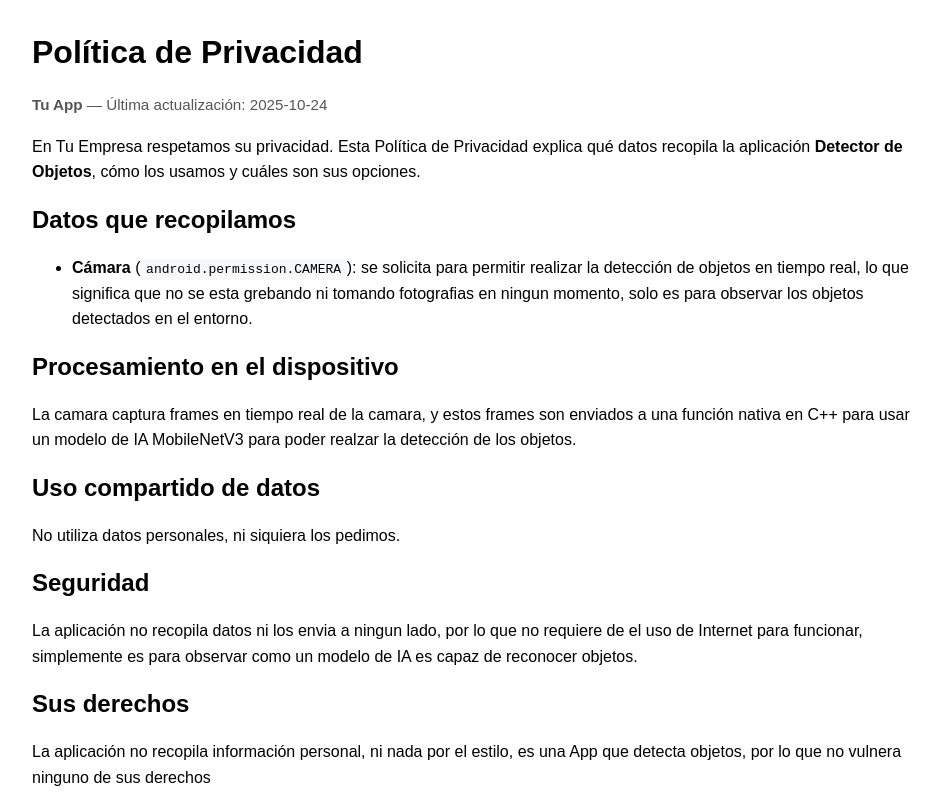
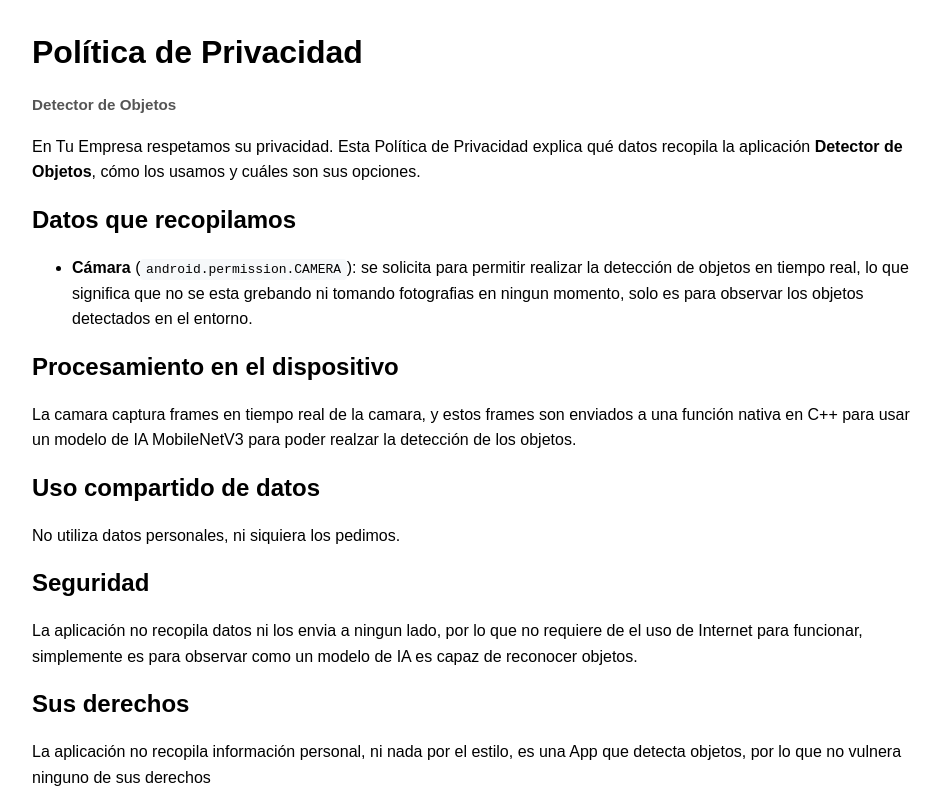
Before and after one commit to Chris-Liter/Chris-Liter.github.io, a plain HTML site: page index.html in a window 1280 px wide. Shown: the top 800 px of the page, without its empty margins (168-1109 px from the left). Drawn offline with Linux system fonts and the light colour scheme.

Commit message:
Update app name in privacy policy

```diff
--- a/index.html
+++ b/index.html
@@ -17,7 +17,7 @@
 <body>
   <h1>Política de Privacidad</h1>
   <div class="meta">
-    <strong>Tu App</strong> — Última actualización: 2025-10-24
+    <strong>Detector de Objetos</strong>
   </div>
 
   <p>En Tu Empresa respetamos su privacidad. Esta Política de Privacidad explica qué datos recopila la aplicación <strong>Detector de Objetos</strong>, cómo los usamos y cuáles son sus opciones.</p>
```
